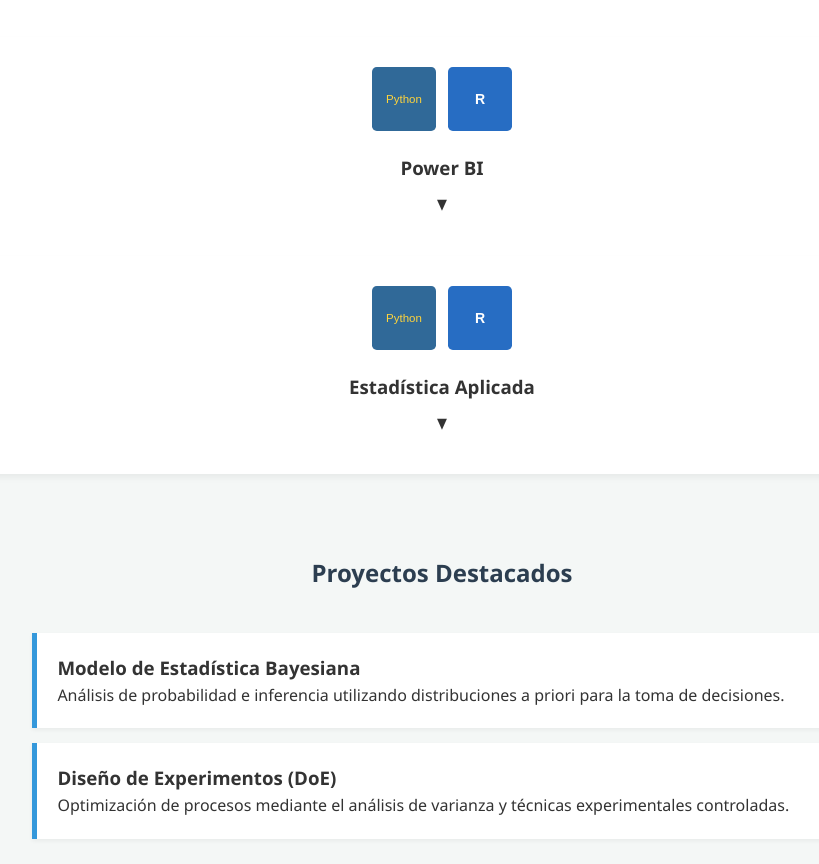
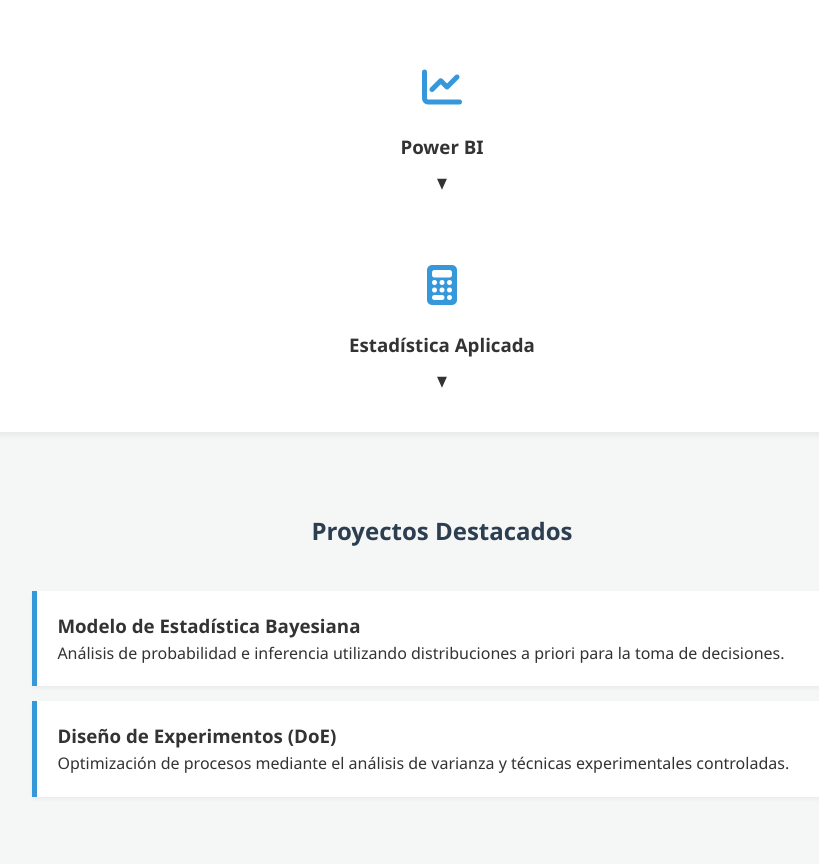
Before and after one commit to natagonzar00-rgb/natagonzar00-rgb.github.io, a plain HTML site: page index.html in a window 1280 px wide. Shown: the part 1424-2288 px from the top of the page, without its empty margins (198-1017 px from the left). Drawn offline with Linux system fonts and the light colour scheme.

Commit message:
Update index.html

```diff
--- a/index.html
+++ b/index.html
@@ -6,6 +6,7 @@
     <title>Natalia Gonzalez | Estadística & Data Science</title>
     <link rel="stylesheet" href="assets/css/styles.css">
     <link rel="stylesheet" href="https://cdnjs.cloudflare.com/ajax/libs/font-awesome/6.0.0/css/all.min.css">
+    <link rel="stylesheet" href="https://cdnjs.cloudflare.com/ajax/libs/font-awesome/6.5.0/css/all.min.css">
 </head>
 <body>
     <header>
@@ -77,48 +78,47 @@
 
             <div class="skill-card accordion">
     <div class="accordion-header">
-        <div class="skill-icons">
-            <img src="assets/images/python.svg" alt="Python" class="skill-icon">
-            <img src="assets/images/r.svg" alt="R" class="skill-icon">
-        </div>
+        <i class="fas fa-chart-line skill-main-icon"></i>
         <h3>Power BI</h3>
         <span class="arrow">▼</span>
     </div>
 
     <div class="accordion-content">
-        <p>Entornos para análisis estadístico, limpieza de datos y modelado.</p>
+        <p>
+            Herramienta de Business Intelligence para transformar datos en
+            dashboards interactivos y reportes dinámicos.
+        </p>
 
         <ul class="skill-list">
-            <li><strong>Contextos:</strong> EDA, modelado predictivo, series de tiempo, clustering.</li>
-            <li><strong>Python:</strong> pandas, numpy, scikit-learn, statsmodels.</li>
-            <li><strong>R:</strong> tidyverse, ggplot2, caret, brms.</li>
-            <li><strong>Técnicas:</strong> regresión, clasificación, modelos bayesianos.</li>
+            <li><strong>¿Para qué sirve?</strong> Visualizar datos y apoyar la toma de decisiones.</li>
+            <li><strong>Usos:</strong> KPI dashboards, análisis financiero, métricas de negocio.</li>
+            <li><strong>Funciones:</strong> Modelado de datos, DAX, integración con Excel y bases de datos.</li>
+            <li><strong>Aplicaciones:</strong> Empresas, consultoría, análisis corporativo.</li>
         </ul>
     </div>
 </div>
 
             <div class="skill-card accordion">
     <div class="accordion-header">
-        <div class="skill-icons">
-            <img src="assets/images/python.svg" alt="Python" class="skill-icon">
-            <img src="assets/images/r.svg" alt="R" class="skill-icon">
-        </div>
+        <i class="fas fa-calculator skill-main-icon"></i>
         <h3>Estadística Aplicada</h3>
         <span class="arrow">▼</span>
     </div>
 
     <div class="accordion-content">
-        <p>Entornos para análisis estadístico, limpieza de datos y modelado.</p>
+        <p>
+            Aplicación de métodos estadísticos para analizar datos,
+            modelar fenómenos y generar inferencias confiables.
+        </p>
 
         <ul class="skill-list">
-            <li><strong>Contextos:</strong> EDA, modelado predictivo, series de tiempo, clustering.</li>
-            <li><strong>Python:</strong> pandas, numpy, scikit-learn, statsmodels.</li>
-            <li><strong>R:</strong> tidyverse, ggplot2, caret, brms.</li>
-            <li><strong>Técnicas:</strong> regresión, clasificación, modelos bayesianos.</li>
+            <li><strong>¿Para qué sirve?</strong> Extraer conclusiones y reducir incertidumbre.</li>
+            <li><strong>Usos:</strong> Diseño de experimentos, análisis bayesiano, inferencia estadística.</li>
+            <li><strong>Técnicas:</strong> Regresión, clasificación, clustering, series de tiempo.</li>
+            <li><strong>Aplicaciones:</strong> Investigación, ciencia de datos, optimización de procesos.</li>
         </ul>
     </div>
 </div>
-
 
     <section id="proyectos">
         <h2>Proyectos Destacados</h2>
```
